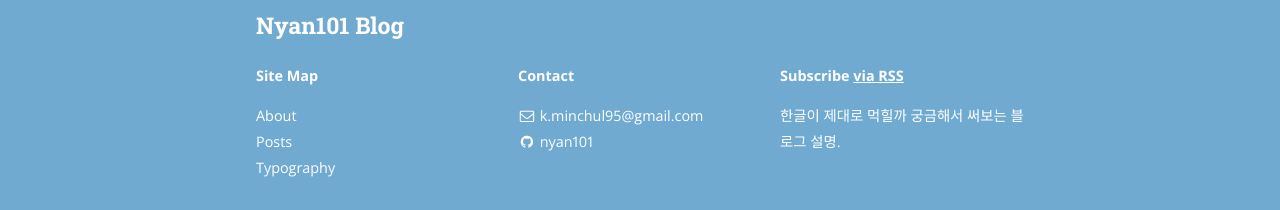
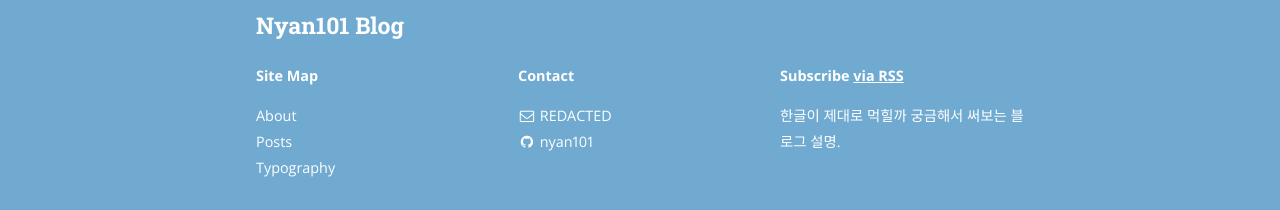
Before and after one commit to nyan101/nyan101.github.io, a Jekyll site: the page built from index.html, in a window 1280 px wide. Shown: the part 843-1053 px from the top of the page. Built offline with Jekyll 4.4.1, drawn with Linux system fonts in a browser that asks for light colours; nearby versions of some CDN libraries; the list of posts is cut into pages by our own code; some of the changed lines change nothing that is shown.

Commit message:
config 수정

```diff
--- a/_config.yml
+++ b/_config.yml
@@ -11,14 +11,14 @@
 # Site settings
 title: Nyan101 Blog
 subtitle: "여기엔 무슨 말이 들어가야 할까요"
-email: k.minchul95@gmail.com
+email: [REDACTED]
 name: nyan101
 description: >
   한글이 제대로 먹힐까 궁금해서 써보는 블로그 설명.
 # Base URL of site (i.e. /blog). It should always start with a slash,
 # and never end with a slash. Set it to a blank value if hosting at the
 # root of your server.
-baseurl: "/" # the subpath of your site, e.g. /blog/
+baseurl: "" # the subpath of your site, e.g. /blog/
 url: "https://nyan101.github.io" # the base hostname & protocol for your site
 cover: "/assets/header_image.jpg"
 logo: "/assets/logo.png"
@@ -119,13 +119,6 @@
     desc: Follow me on Instagram
     share: false
 
-  - name: Pinterest
-    icon: pinterest
-    username:
-    url:
-    desc: Follow me on Pinterest
-    share: false
-
   - name: SoundCloud
     icon: soundcloud
     username:
@@ -147,39 +140,11 @@
     desc: Friend me on Steam
     share: false
 
-  - name: Dribbble
-    icon: dribbble
-    username:
-    url:
-    desc: Follow me on Dribble
-    share: false
-
-  - name: Vimeo
-    icon: vimeo-square
-    username:
-    url:
-    desc: Follow me on Vimeo
-    share: false
-
-  - name: Vine
-    icon: vine
-    username:
-    url:
-    desc: Follow me on Vine
-    share: false
-
   - name: Reddit
     icon: reddit
     username:
     url:
     desc: Share to Reddit
-    share: false
-
-  - name: "Hacker News"
-    icon: hacker-news
-    username:
-    url:
-    desc: Share to Hacker News
     share: false
 
 # Social sharing protocols
```
